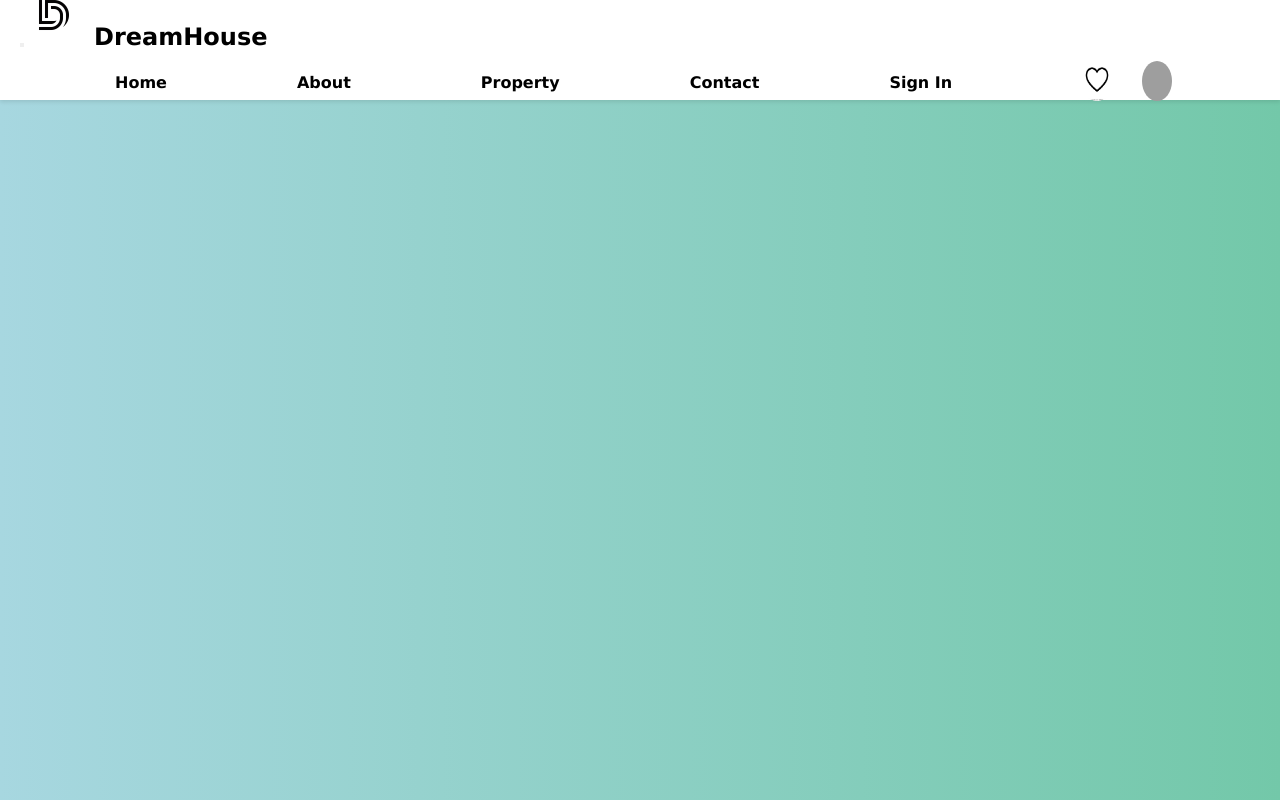
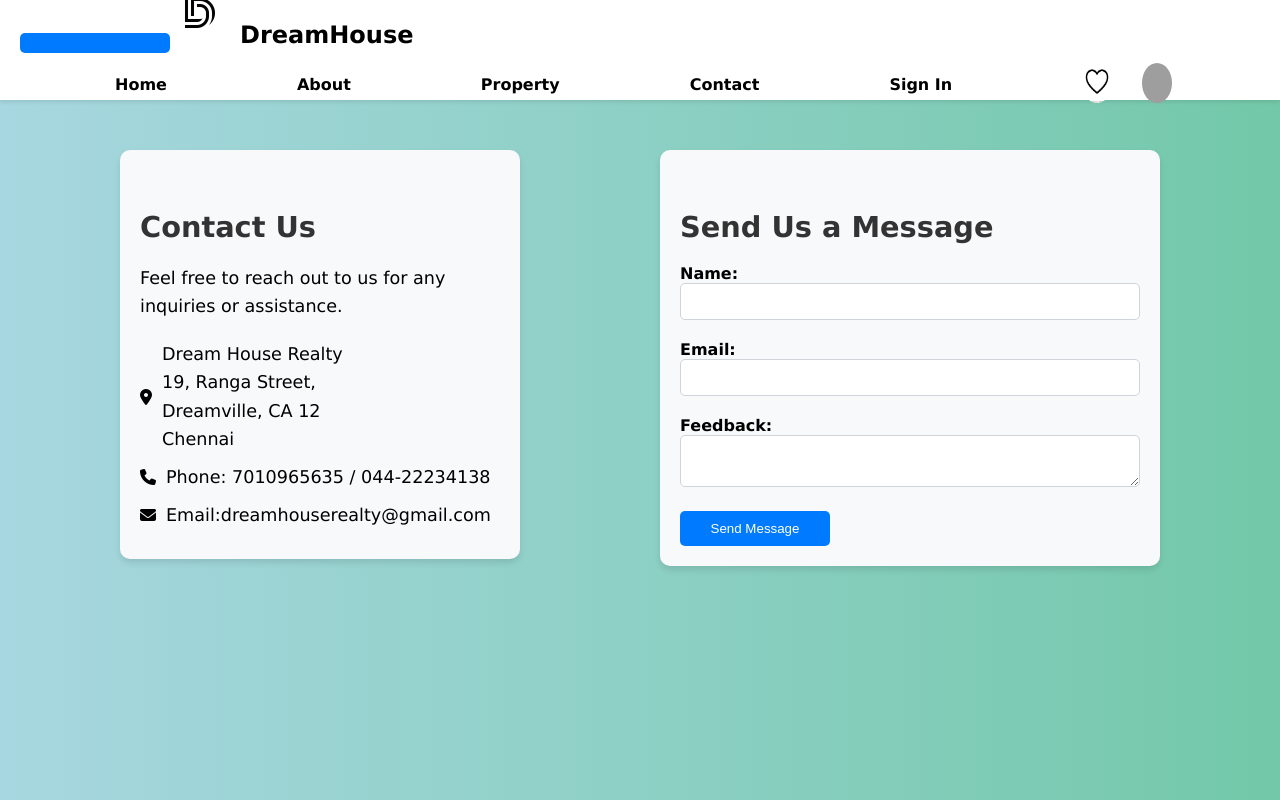
Before and after one commit to kalviumcommunity/S51_chaithanya_capstone_realestate, a React (Vite) app in the folder client/real/: page /contact in a window 1280 px wide. Built offline with nearby package versions, Linux system fonts and the light colour scheme; grey boxes are pictures that could not be loaded.

Commit message:
contact page added

```diff
--- /dev/null
+++ b/client/real/src/components/Contact.css
@@ -0,0 +1,122 @@
+.contact-container {
+    display: flex;
+    justify-content: space-around;
+    align-items: flex-start;
+    padding: 50px;
+  }
+
+  .contact-info,
+  .contact-form {
+    flex: 1;
+    padding: 20px;
+    background-color: #f8f9fa;
+    border-radius: 10px;
+    box-shadow: 0 4px 6px rgba(0, 0, 0, 0.1);
+  }
+
+  .contact-info {
+    max-width: 400px;
+  }
+
+  .contact-form {
+    max-width: 500px;
+  }
+
+  .contact-details {
+    margin-top: 20px;
+  }
+
+  .contact-item {
+    display: flex;
+    align-items: center;
+    margin-bottom: 10px;
+  }
+
+  .contact-item i {
+    margin-right: 10px;
+  }
+
+  form {
+    display: flex;
+    flex-direction: column;
+  }
+
+  .form-group {
+    margin-bottom: 20px;
+  }
+
+  label {
+    font-weight: bold;
+  }
+
+  input[type="text"],
+  input[type="email"],
+  textarea {
+    width: 100%;
+    padding: 10px;
+    border: 1px solid #ced4da;
+    border-radius: 5px;
+  }
+
+  button {
+    width: 150px;
+    padding: 10px;
+    background-color: #007bff;
+    color: #fff;
+    border: none;
+    border-radius: 5px;
+    cursor: pointer;
+    transition: background-color 0.3s ease;
+  }
+
+  button:hover {
+    background-color:black;
+  }
+
+  /* Animation */
+  @keyframes slideIn {
+    from {
+      opacity: 0;
+      transform: translateY(-50px);
+    }
+    to {
+      opacity: 1;
+      transform: translateY(0);
+    }
+  }
+
+  .contact-info,
+  .contact-form {
+    animation: slideIn 0.8s ease forwards;
+  }
+  .popup {
+    position: fixed;
+    top: 50%;
+    left: 50%;
+    transform: translate(-50%, -50%);
+    background-color:white;
+    color: #fff;
+    padding: 20px;
+    border-radius: 10px;
+    box-shadow: 0 0 10px rgba(0, 0, 0, 0.3);
+    z-index: 1000;
+    text-align: center;
+  }
+
+  .popup p {
+    margin-bottom: 10px;
+  }
+
+  .popup button {
+    background-color: #007bff;
+    color: #fff;
+    padding: 10px 20px;
+    border: none;
+    border-radius: 5px;
+    cursor: pointer;
+    transition: background-color 0.3s ease;
+  }
+
+  .popup button:hover {
+    background-color: #0056b3;
+  }
--- a/client/real/src/components/Contact.jsx
+++ b/client/real/src/components/Contact.jsx
@@ -1,9 +1,66 @@
-import React from 'react';
+import React, { useState } from 'react';
+import './Contact.css'
 
 const Contact = () => {
+  const [messageSent, setMessageSent] = useState(false);
+
+  const handleFormSubmit = (e) => {
+    e.preventDefault();
+    // Here you can add logic to handle form submission
+    // For demonstration purposes, let's just set messageSent to true
+    setMessageSent(true);
+    // You may also want to reset the form fields here
+  };
+
   return (
-    <div>
-
+    <div className="contact-container">
+      <div className="contact-info">
+        <h2>Contact Us</h2>
+        <p>Feel free to reach out to us for any inquiries or assistance.</p>
+        <div className="contact-details">
+          <div className="contact-item">
+            <i className="fas fa-map-marker-alt"></i>
+            <p>
+            Dream House Realty <br />
+            19, Ranga Street, <br />
+            Dreamville, CA 12 <br />
+            Chennai <br />
+          </p>
+          </div>
+          <div className="contact-item">
+            <i className="fas fa-phone"></i>
+            <p>Phone: 7010965635 / 044-22234138</p>
+          </div>
+          <div className="contact-item">
+            <i className="fas fa-envelope"></i>
+            <p> Email:dreamhouserealty@gmail.com</p>
+          </div>
+        </div>
+      </div>
+      <div className="contact-form">
+        <h2>Send Us a Message</h2>
+        <form onSubmit={handleFormSubmit}>
+          <div className="form-group">
+            <label htmlFor="name">Name:</label>
+            <input type="text" id="name" name="name" required />
+          </div>
+          <div className="form-group">
+            <label htmlFor="email">Email:</label>
+            <input type="email" id="email" name="email" required />
+          </div>
+          <div className="form-group">
+            <label htmlFor="message">Feedback:</label>
+            <textarea id="message" name="message" required></textarea>
+          </div>
+          <button type="submit">Send Message</button>
+        </form>
+      </div>
+      {messageSent && (
+        <div className="popup">
+          <p>Message sent successfully!</p>
+          <button onClick={() => setMessageSent(false)}>Close</button>
+        </div>
+      )}
     </div>
   );
 };
--- a/client/real/src/components/Navbar.css
+++ b/client/real/src/components/Navbar.css
@@ -65,7 +65,7 @@ body {
 }
 
 .nav-item.active .nav-link {
-    background-color: #1e619b; /* Active button color */
+    background-color: #1e619b;
 }
 
 /* Navbar Animation */
```
